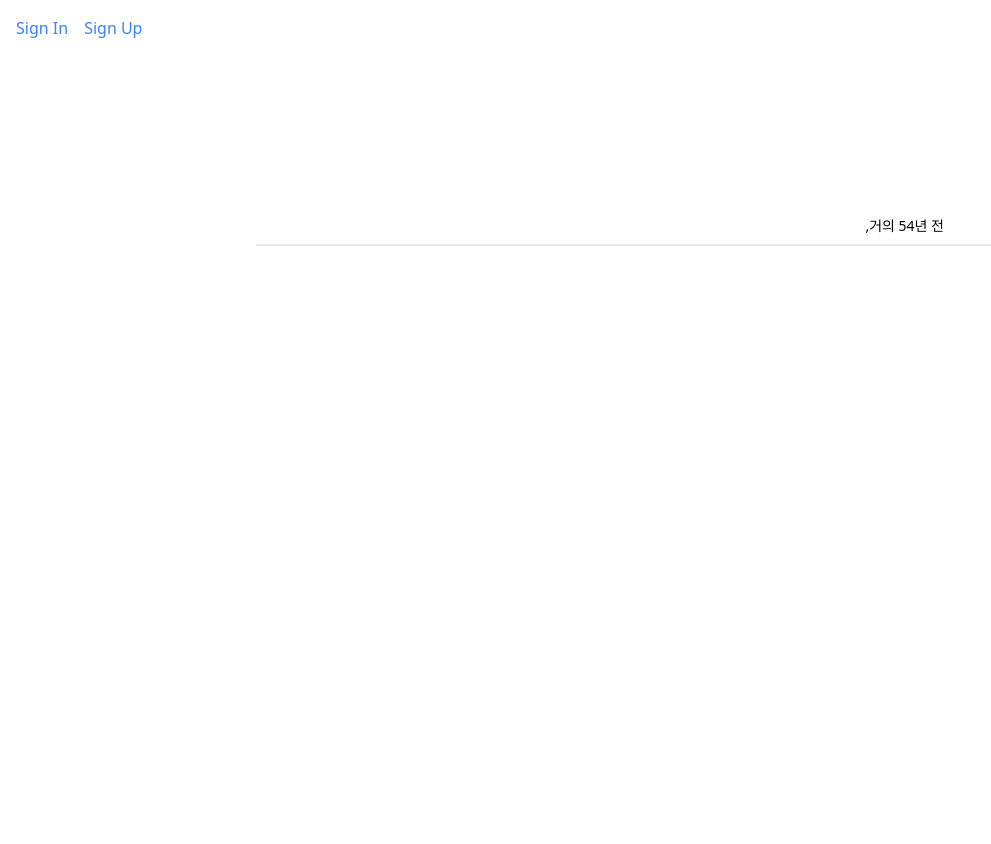
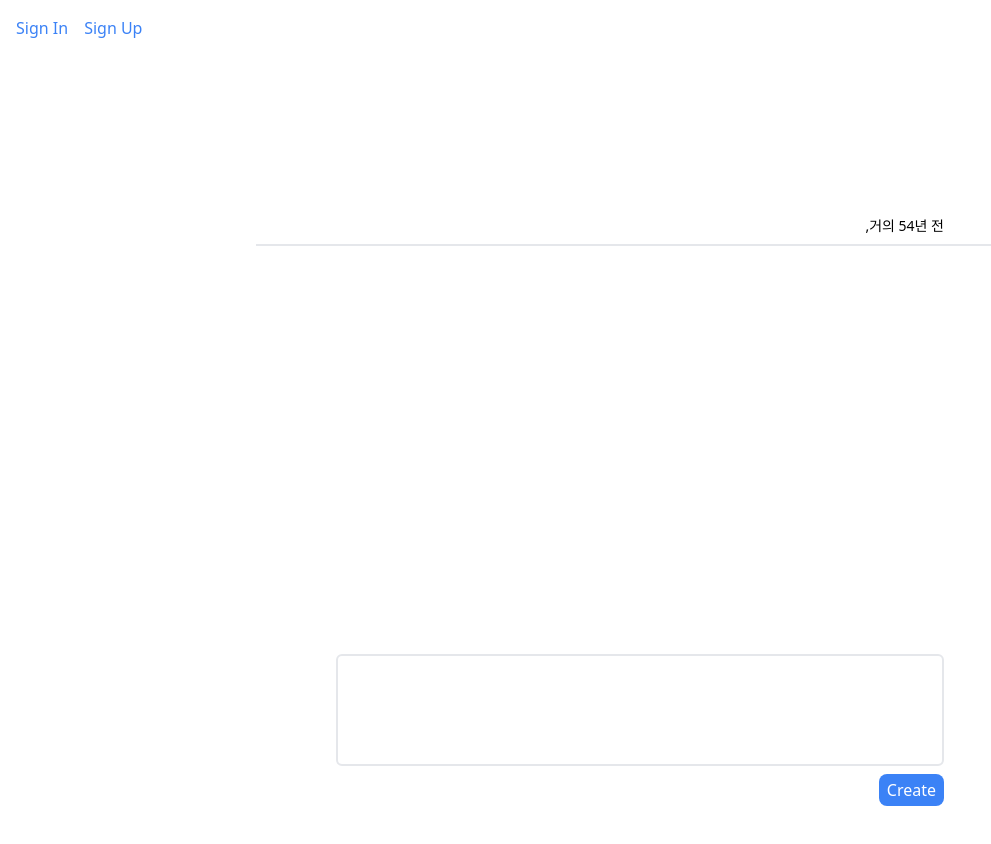
Before and after one commit to 0jyyyyy/express-react-board2, a React (Create React App) app in the folder frontend/: page /1 in a window 1280 px wide. Shown: the top 844 px of the page, without its empty margins (0-991 px from the left). Before the commit the page ends 800 px from the top, so only its background shows below. Built offline with nearby package versions, Linux system fonts and the light colour scheme.

Commit message:
comment.tsx

```diff
--- /dev/null
+++ b/frontend/src/components/Comment.tsx
@@ -0,0 +1,44 @@
+import axios from "axios";
+import { FC, FormEvent, useState } from "react";
+
+interface CommentProps {
+  postId : number;
+}
+
+const Comment:FC<CommentProps> = ({ postId }) => {
+  const [content, setContent] = useState<string>("");
+  const onSubmitCreateComment = async(e:FormEvent) => {
+    try{
+      e.preventDefault();
+      if(
+        !content || content.trim().length === 0
+      )
+      return;
+      const response = await axios.post(`${process.env.REACT_APP_BACK_URL!}/comment`,
+      {
+        content,
+         postId,
+      },
+      {
+        headers: {
+          "Content-Type" : "application/json",
+          Authorization : `Bearer ${localStorage.getItem("token")}`,
+        }
+      });
+      console.log(response);
+    }catch(error){
+      console.error(error);
+    }
+  };
+  return(
+    <form className="flex flex-col px-20 pt-12" onSubmit={onSubmitCreateComment}>
+      <textarea className="px-4 py-2 h-28 resize-none rounded-md focus:outline-none border-2 focus:border-blue-300"
+      value={content}
+      onChange={(e) => setContent(e.target.value)} />
+      <input className="self-end mt-2 button-style" type="submit" value="Create" />
+    </form>
+  )
+
+};
+
+export default Comment;
--- a/frontend/src/pages/detail.tsx
+++ b/frontend/src/pages/detail.tsx
@@ -1,14 +1,16 @@
 import { FC, useEffect } from "react";
 import { useMe } from "../hooks";
-import { useSearchParams } from "react-router-dom";
+import { useSearchParams, useParams } from "react-router-dom";
 import Header from "../components/Header";
 import formatDistanceToNow from "date-fns/formatDistanceToNow";
 import ko from "date-fns/locale/ko";
+import Comment from "../components/Comment";
 
 const Detail: FC = () => {
   const {account, getMe} = useMe();
 
   const [searchParams] = useSearchParams();
+  const { postId } = useParams();
   const title = searchParams.get("title");
   const userAccount = searchParams.get("user-account");
   const createdAt = searchParams.get("created_at");
@@ -22,6 +24,7 @@ const Detail: FC = () => {
     <>
       <Header account={account}/>
       <main className="max-w-screen-md mx-auto py-24">
+        <div>
         <div className="border-b-2">
           <h1 className="text-center font-bold py-8 text-2xl">{title}</h1>
           <div className="text-right pb-2 text-sm px-20">
@@ -35,6 +38,10 @@ const Detail: FC = () => {
           </div>
         </div>
         <div className="px-20 pt-12 min-h-[360px]">{ content }</div>
+        </div>
+        <div>
+         <Comment postId={+postId!} />
+        </div>
       </main>
     </>
   );
```
